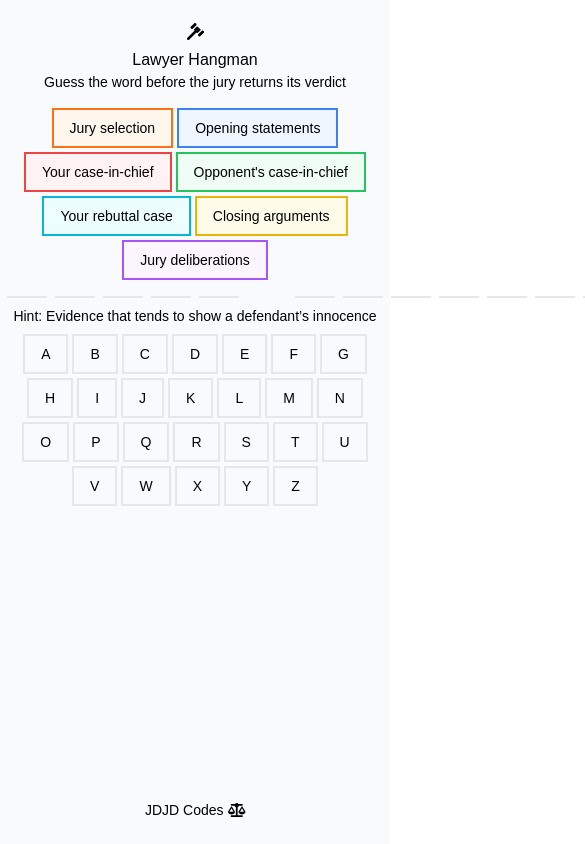
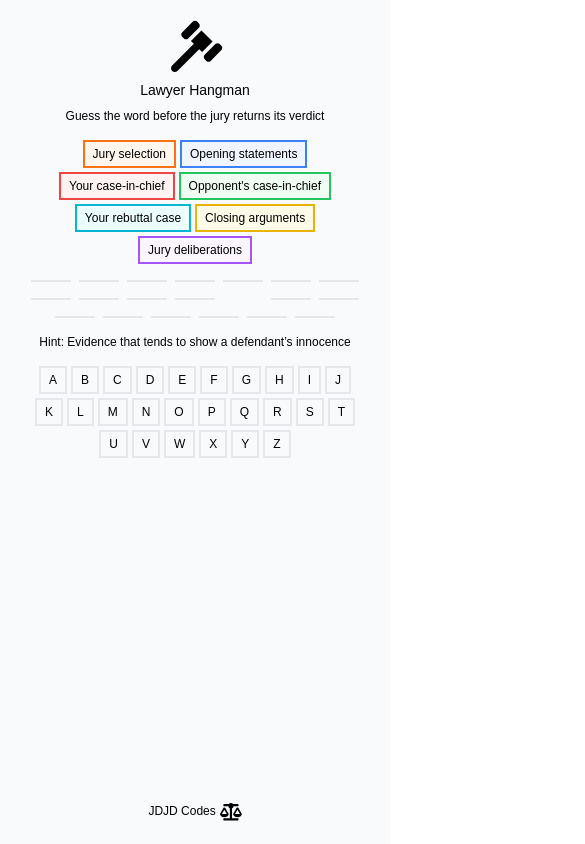
Before and after one commit to uconnwomensbball/react-lawyer-hangman, a React (Vite) app: page / in a window 390 px wide. Both pictures are taken after a click on the button "Criminal Law 🚓". Shown: the top 844 px of the page, 585 px wide, since content can reach past the window. Built offline with nearby package versions, Linux system fonts and the light colour scheme; a web font is replaced by a local one.

Commit message:
9 Mar 26 - styles: mediaqueries for small screens; feat: opacity and gavel appear after wrong answer

```diff
--- a/src/App.jsx
+++ b/src/App.jsx
@@ -17,7 +17,8 @@ console.log("randomWord", randomWord)
   const alphabet = "abcdefghijklmnopqrstuvwxyz"
   const [guessedLetters, setGuessedLetters] = useState([])
   const [incorrectGuesses, setIncorrectGuesses] = useState(0)
-  console.log(incorrectGuesses)
+
+  console.log("incorrectGuesses", incorrectGuesses)
   const [isInitialScreenDisplayed, setIsInitialScreenDisplayed] = useState(true)
   const [isGameOver, setIsGameOver] = useState(false)
 
@@ -65,43 +66,52 @@ function startNewGame(){
     setGuessedLetters([])
 }
 
-  return (
-     <div className="font-bzks bg-slate-50 flex flex-col items-center p-6 min-h-screen">
+return (
+  <div className="font-bzks bg-slate-50 flex flex-col items-center p-6 min-h-screen">
 
+    {/*MAIN*/}
     <main className="md:max-w-3xl lg:max-w-4xl flex-1 max-w-sm">
-    {gameStarted?
+
+    {gameStarted && (
       <div className="flex flex-col items-center justify-center">
-        <FontAwesomeIcon icon={faGavel} size="1x"></FontAwesomeIcon>
-         <h1 className="text-md mt-2 md:text-4xl md:mt-4">Lawyer Hangman</h1>
+        <FontAwesomeIcon icon={faGavel} size="3x"></FontAwesomeIcon>
+        <h1 className="text-sm mt-2 mb-2 md:text-4xl md:mt-4">Lawyer Hangman</h1>
 
         <section className="flex flex-col items-center gap-4 md:gap-8 md:mb-8 md:mt-6 text-sm md:text-xl">
-          <p>Guess the word before the jury returns its verdict</p>
-          <div className="flex flex-wrap justify-center gap-1">
-          {/*Case Checkpoints*/}
-        {caseCheckpoints.map(checkpoint=><p className={`border-2 px-4 py-2 ${checkpoint.border} ${checkpoint.background}`}>{checkpoint.checkpoint}</p>)}
-          </div>
+          <p className="text-center text-xs md:text-xl">Guess the word before the jury returns its verdict</p>
 
+      <div className="flex flex-wrap justify-center gap-1">
+      {/*Case Checkpoints*/}
+      {caseCheckpoints.map((checkpoint, index) => (
+        <div key={index} className={`border-2 text-xs px-2 py-1 md:text-xl md:px-4 md:py-2 relative ${checkpoint.border} ${checkpoint.background}`}>
+          <p className={index < incorrectGuesses ? "opacity-30" : ""}>{checkpoint.checkpoint}</p>
+          {index < incorrectGuesses && <span className="absolute inset-0 flex items-center justify-center">
+            <FontAwesomeIcon icon={faGavel} size="1x" />
+          </span>}
+        </div>))}
+      </div>
         </section>
-      <section className="flex flex-col justify-center items-center mb-2 md:mb-8 gap-2">
-        <div className="flex flex-row gap-2 md:mb-6 md:h-10 text-sm md:text-md">
-        {!isGameOver && randomWord.word.split("").map(letter=> <span className={`px-4 py-2 w-10 bold ${letter === " "? "":"border-b-2"}`}>{guessedLetters.includes(letter)? letter.toUpperCase(): " "}</span>)}
-        {isGameOver && randomWord.word.split("").map(letter=> <span className={`px-4 py-2 ${letter === " "? "":"border-b-2"}`}><p className={!guessedLetters.includes(letter) && randomWord.word.includes(letter)? "text-red-500": ""}>{letter.toUpperCase()}</p></span>)}
+
+        <section className="flex flex-col justify-center items-center mb-2 md:mb-8 gap-2">
+        <div className="flex flex-row gap-2 mt-2 md:mb-6 md:h-10 text-xs md:text-md flex-wrap justify-center">
+        {!isGameOver && randomWord.word.split("").map(letter=> <span className={`px-2 py-1 md:px-4 md:py-2 w-10 bold md:text-xl ${letter === " "? "":"border-b-2"}`}>{guessedLetters.includes(letter)? letter.toUpperCase(): " "}</span>)}
+        {isGameOver && randomWord.word.split("").map(letter=> <span className={`px-2 py-1 md:px-4 md:py-2 md:text-xl ${letter === " "? "":"border-b-2"}`}><p className={!guessedLetters.includes(letter) && randomWord.word.includes(letter)? "text-red-500": ""}>{letter.toUpperCase()}</p></span>)}
         </div>
-        <p className="text-sm md:text-xl">Hint: {randomWord.definition}</p>
+        <p className="md:text-xl text-center text-xs mt-2 mb-2">Hint: {randomWord.definition}</p>
       </section>
 
     {/*Keyboard*/}
-    <section className="flex flex-col justify-center items-center gap-8">
+    <section className="flex flex-col justify-center items-center md:gap-8 md:mb-6">
       <div className="flex flex-row justify-center items-center flex-wrap gap-1 text-sm md:text-md">
       {alphabet.split("").map(letter=>{
-        return <button className={clsx("border-2 py-2 px-4", {"border-mist-500 bg-mist-50 hover:font-bold hover:border-slate-900" : !guessedLetters.includes(letter), "border-green-500 bg-green-50": randomWord.word.includes(letter) && guessedLetters.includes(letter), "border-red-500 bg-red-50": !randomWord.word.includes(letter) && guessedLetters.includes(letter)})} onClick={()=>guessLetter(letter)} disabled={isGameOver? true: false}>{letter.toUpperCase()}</button>
+        return <button className={clsx("border-2 py-1 px-2 text-xs md:text-xl md:py-2 md:px-4", {"border-mist-500 bg-mist-50 hover:font-bold hover:border-slate-900" : !guessedLetters.includes(letter), "border-green-500 bg-green-50": randomWord.word.includes(letter) && guessedLetters.includes(letter), "border-red-500 bg-red-50": !randomWord.word.includes(letter) && guessedLetters.includes(letter)})} onClick={()=>guessLetter(letter)} disabled={isGameOver? true: false}>{letter.toUpperCase()}</button>
       })}
       </div>
-      {isGameOver && <button className="border px-4 py-2 rounded-lg shadow-lg hover:bg-blue-50 border-blue-500 border-2 hover:font-semibold" onClick={()=>startNewGame()}>PLAY AGAIN</button>}
+      {isGameOver && <button className="border text-xs md:text-lg px-2 py-1 mb-4 md:px-4 md:py-2 mt-4 rounded-lg shadow-lg hover:bg-blue-50 border-blue-500 border-2 hover:font-semibold" onClick={()=>startNewGame()}>PLAY AGAIN</button>}
     </section>
-    </div>
-   :
-    (isInitialScreenDisplayed && (<div className="flex flex-col justify-center items-center min-h-screen">
+    </div>)}
+
+    {!gameStarted && isInitialScreenDisplayed && (<div className="flex flex-col justify-center items-center min-h-screen">
        <FontAwesomeIcon icon={faGavel} size="5x"></FontAwesomeIcon>
       <h1 className="text-4xl mb-6 mt-4 tracking-wide font-medium">Lawyer Hangman</h1>
       <h2 className="text-xl tracking-wide">Would you like to guess legal terms related to criminal law or civil law? </h2>
@@ -109,12 +119,13 @@ function startNewGame(){
         <button className="border-2 border-blue-500 tracking-wide font-medium px-4 py-2 rounded-2xl text-xl shadow-lg hover:bg-blue-50 hover:font-semibold" onClick={()=>startGame(randomCriminalLawWord)}>Criminal Law 🚓</button>
         <button className="border-2 border-green-600 tracking-wide font-medium px-4 py-2 rounded-2xl text-xl shadow-lg hover:bg-green-50 hover:font-semibold" onClick={()=>startGame(randomCivilLawWord)}>Civil Law 💰 </button>
       </div>
-    </div>))}
+    </div>)}
 
     </main>
+
     <footer className="flex justify-content items-center gap-1 text-sm md:text-md">
-        <p>JDJD Codes</p>
-        <FontAwesomeIcon icon={faScaleBalanced}></FontAwesomeIcon>
+        <p className= "text-xs md:text-xl">JDJD Codes</p>
+        <FontAwesomeIcon icon={faScaleBalanced} size="lg"></FontAwesomeIcon>
     </footer>
     </div>
   )
--- a/src/data.js
+++ b/src/data.js
@@ -78,8 +78,8 @@ export const civilLawWords = [
   { word: "novation", definition: "Replacement of a contract party" },
   { word: "parol evidence rule", definition: "Limits outside evidence contradicting a contract" },
   { word: "piercing the corporate veil", definition: "Holding owners personally liable for company acts" },
-  { word: "quantummeruit", definition: "Payment for services without a formal contract" },
-  { word: "quiettitle", definition: "Action resolving property ownership disputes" },
+  { word: "quantum meruit", definition: "Payment for services without a formal contract" },
+  { word: "quiet title", definition: "Action resolving property ownership disputes" },
   { word: "rescission", definition: "Cancellation of a contract" },
   { word: "specific performance", definition: "Court order requiring contract fulfillment" },
   { word: "stipulation", definition: "Agreement between parties on certain facts" },
```
